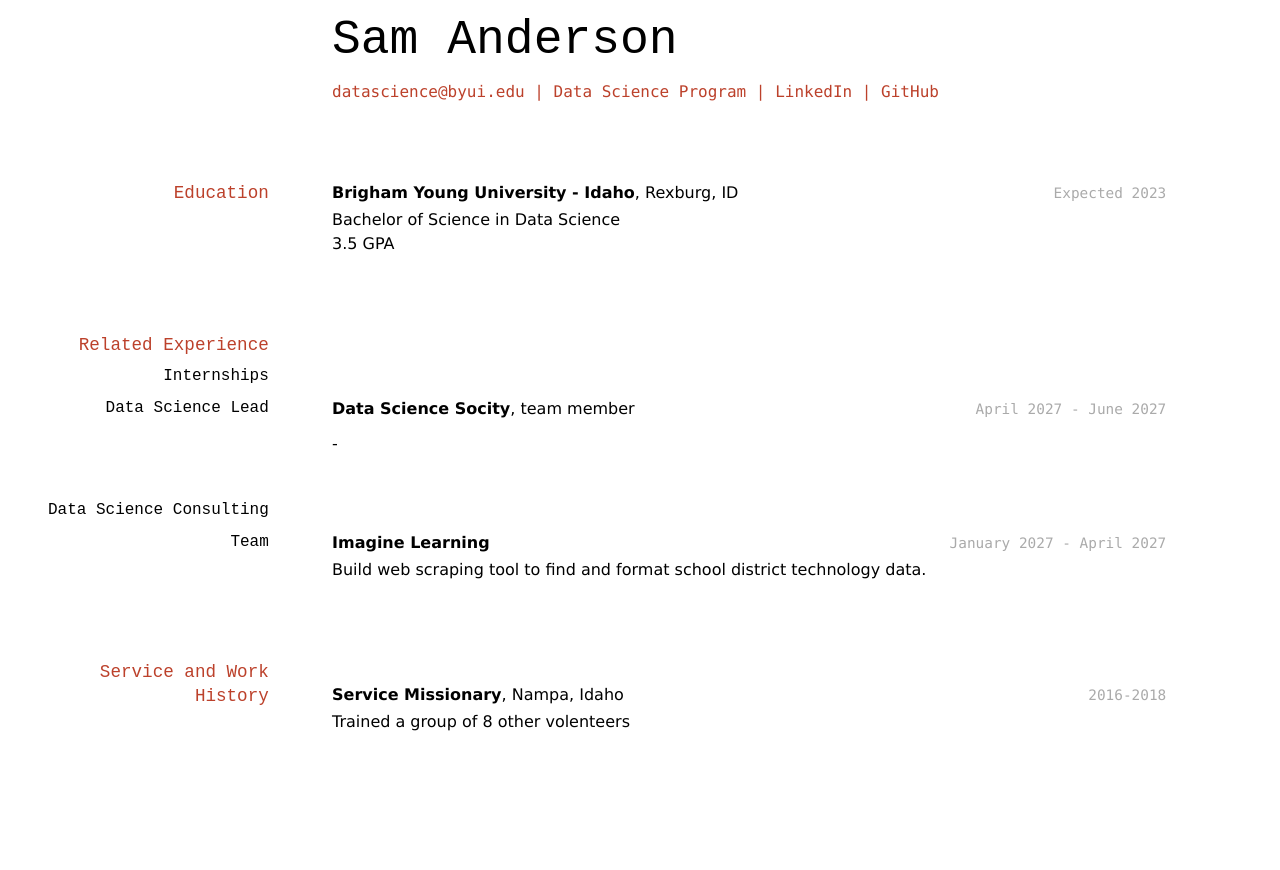
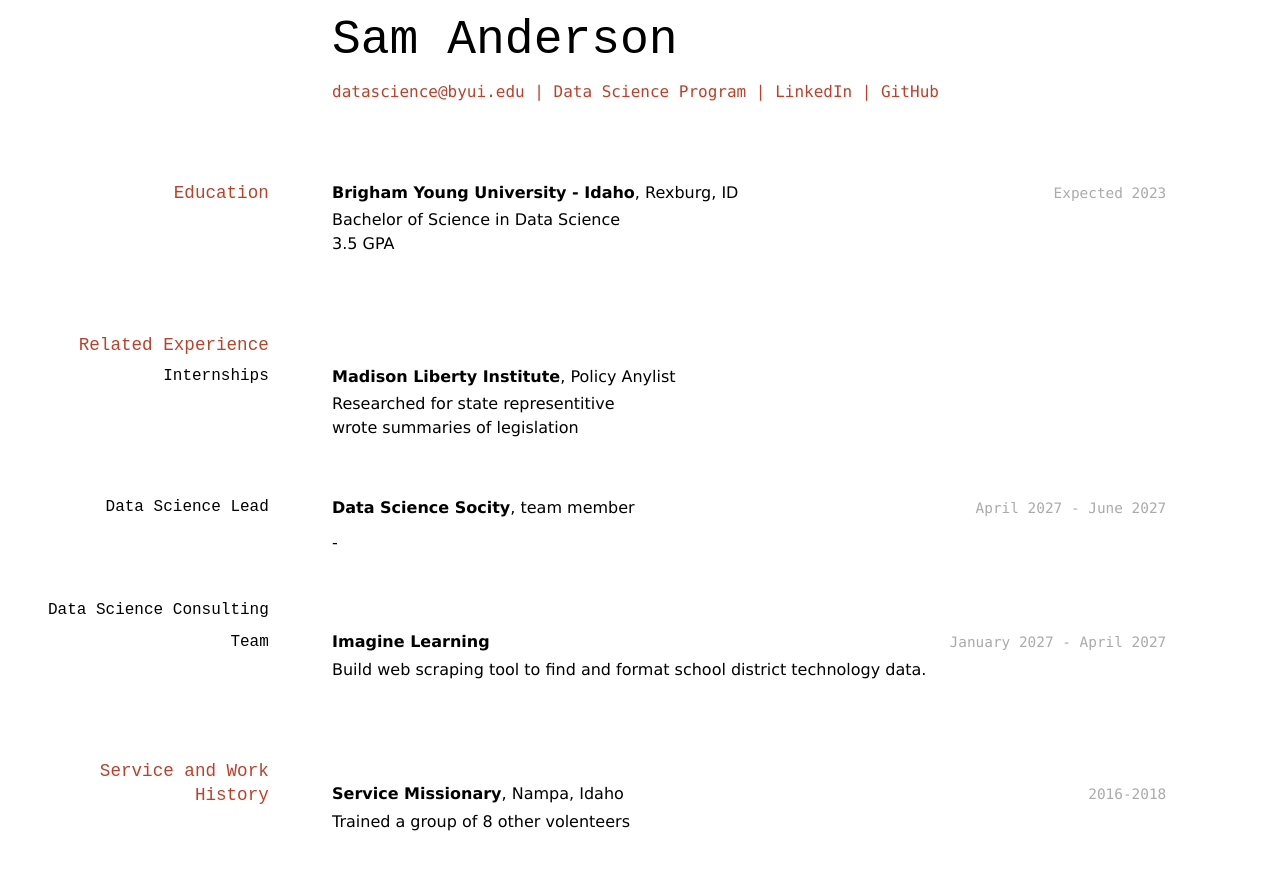
Before and after one commit to sanderson0398/Anderson-Samuel-Resume, a Jekyll site: the page built from docs/index.md, in a window 1280 px wide. Shown: the top 870 px of the page. Built offline with Jekyll 4.4.1, drawn with Linux system fonts in a browser that asks for light colours.

Commit message:
Update index.md

```diff
--- a/docs/index.md
+++ b/docs/index.md
@@ -25,7 +25,9 @@ __Brigham Young University - Idaho__, Rexburg, ID
 ## Related Experience
 
 ### Internships
-
+__Madison Liberty Institute__, Policy Anylist
+- Researched for state representitive
+- wrote summaries of legislation
 
 ### Data Science Lead
 
```
